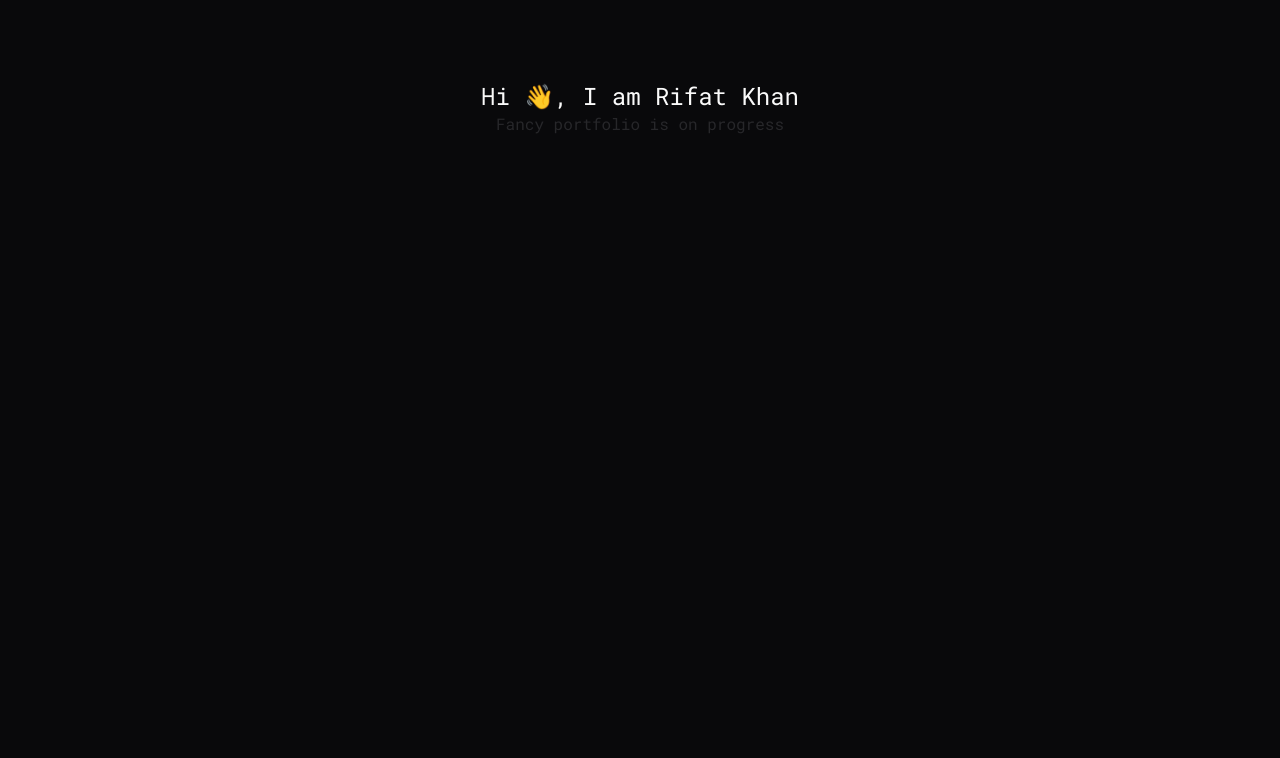
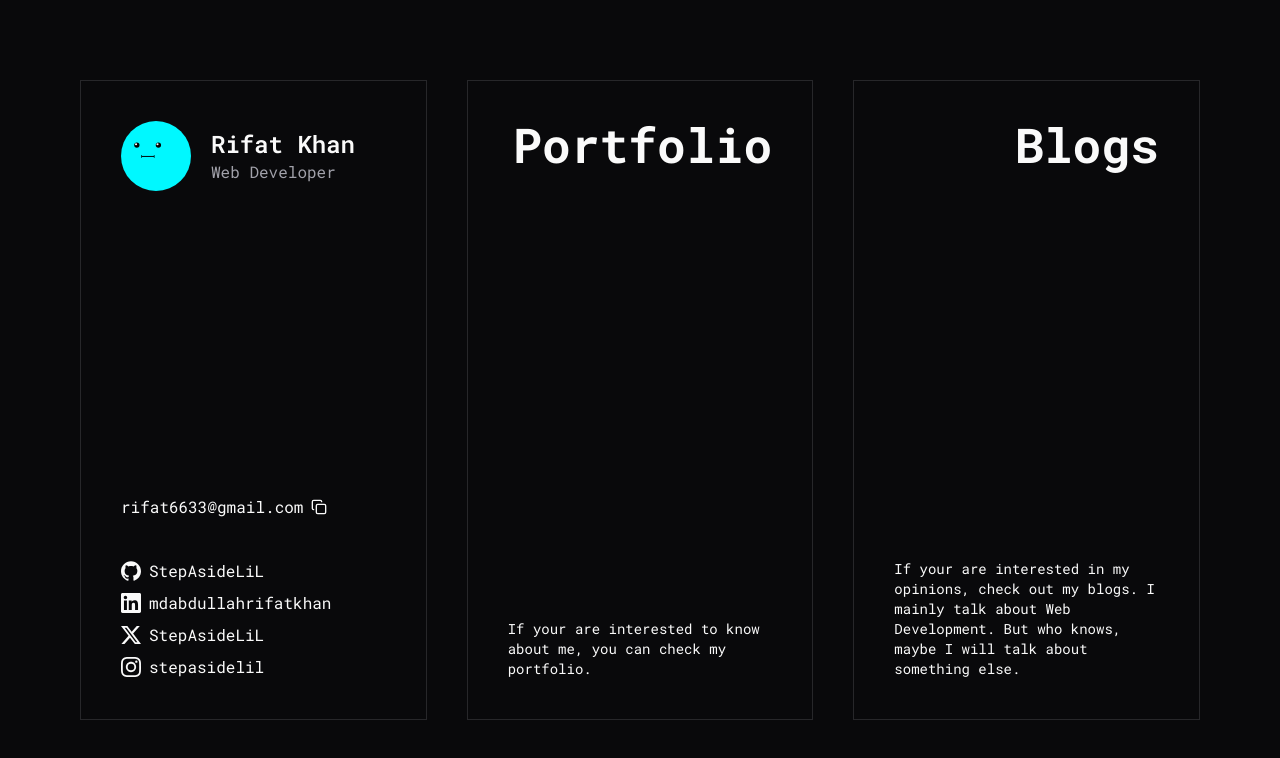
Before and after one commit to StepAsideLiL/stepasidelil, a Next.js app: page / in a window 1280 px wide. Shown: the top 758 px of the page. Built offline with nearby package versions, Linux system fonts and the light colour scheme.

Commit message:
update: home page design

```diff
--- a/app/(home)/page.tsx
+++ b/app/(home)/page.tsx
@@ -1,8 +1,127 @@
+import { CopyEmail } from "@/components/client-components";
+import { email, socialLinks } from "@/components/portfolio-info-ui";
+import ProfileSvg from "@/components/profile-svg";
+import { cn } from "@/lib/utils";
+import { SquareArrowOutUpRight } from "lucide-react";
+import Link from "next/link";
+
 export default function Page() {
   return (
-    <main className="min-h-screen py-20">
-      <h1 className="text-center text-2xl">Hi 👋, I am Rifat Khan</h1>
-      <p className="text-center text-muted select-none">Fancy portfolio is on progress</p>
+    <main className="flex min-h-screen p-10 lg:p-20">
+      <div className="flex w-full flex-grow flex-col gap-10 lg:flex-row">
+        <Card className="cursor-default">
+          <div className="flex-1 space-y-5">
+            <div className="flex items-center gap-5">
+              <ProfileSvg size={70} />
+
+              <div>
+                <h3 className="text-2xl font-semibold">Rifat Khan</h3>
+                <p className="text-muted-foreground">Web Developer</p>
+              </div>
+            </div>
+          </div>
+
+          <CopyEmail email={email} />
+
+          <div className="flex flex-col gap-2">
+            {socialLinks.map((list) => (
+              <span key={list.href} className="flex items-center gap-2">
+                <list.icon size={20} />
+                <Link
+                  href={list.href}
+                  className="hover:underline"
+                  target="_blank"
+                >
+                  {list.username}
+                </Link>
+              </span>
+            ))}
+          </div>
+        </Card>
+
+        <Card href="/portfolio">
+          <CardTitle>
+            <div className="flex items-center justify-end gap-4">
+              Portfolio
+              <span className="inline-block lg:hidden">
+                <SquareArrowOutUpRight />
+              </span>
+            </div>
+          </CardTitle>
+
+          <CardSubtitle>
+            If your are interested to know about me, you can check my portfolio.
+          </CardSubtitle>
+        </Card>
+
+        <Card href="/blogs">
+          <CardTitle>
+            <div className="flex items-center justify-end gap-4">
+              Blogs
+              <span className="inline-block lg:hidden">
+                <SquareArrowOutUpRight />
+              </span>
+            </div>
+          </CardTitle>
+
+          <CardSubtitle>
+            If your are interested in my opinions, check out my blogs. I mainly
+            talk about Web Development. But who knows, maybe I will talk about
+            something else.
+          </CardSubtitle>
+        </Card>
+      </div>
     </main>
   );
 }
+
+function Card({
+  children,
+  className,
+  href = "",
+}: {
+  children?: React.ReactNode;
+  className?: string;
+  href?: string;
+}) {
+  return (
+    <Link
+      href={href}
+      className={cn(
+        "flex w-full flex-1 flex-col gap-10 border p-10 transition-colors hover:bg-foreground hover:text-background",
+        className,
+      )}
+    >
+      {children}
+    </Link>
+  );
+}
+
+function CardTitle({
+  children,
+  className,
+}: {
+  children?: React.ReactNode;
+  className?: string;
+}) {
+  return (
+    <h1
+      className={cn(
+        "flex-1 text-right text-3xl font-bold lg:text-5xl",
+        className,
+      )}
+    >
+      {children}
+    </h1>
+  );
+}
+
+function CardSubtitle({
+  children,
+  className,
+}: {
+  children?: React.ReactNode;
+  className?: string;
+}) {
+  return <p className={cn("text-sm", className)}>{children}</p>;
+}
```
